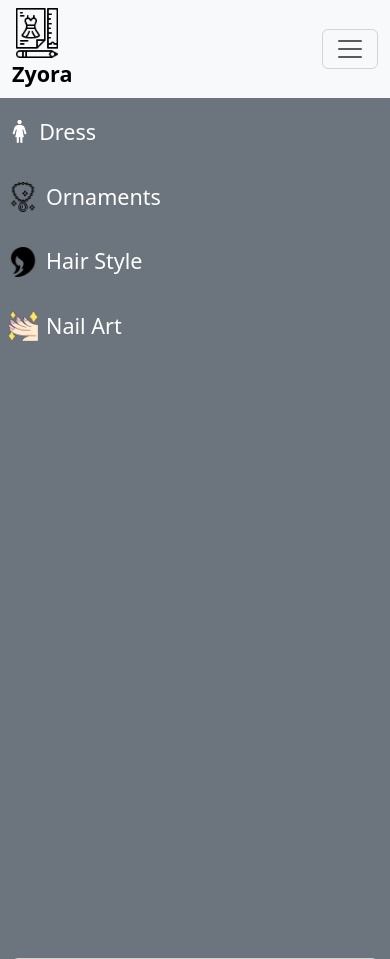
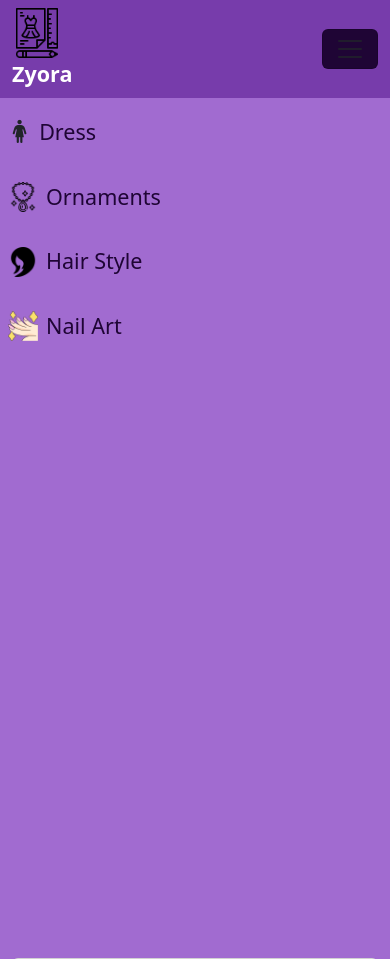
Before and after one commit to sivadharshika/Zyora, a Python web app: template templates/layout.html in a window 390 px wide. Shown: the top 959 px of the page. Run offline with Jinja, Linux system fonts and the light colour scheme; the template is opened without the code that fills it, so the values that code supplies are empty.

Commit message:
Layout Design Completed

```diff
--- a/static/css/index.css
+++ b/static/css/index.css
@@ -10,3 +10,10 @@
 label{
     color: var(--text);
 }
+
+.header{
+    background-color: var(--secondary);
+}
+.sidebar{
+    background-color: var(--primary);
+}
--- a/templates/layout.html
+++ b/templates/layout.html
@@ -5,7 +5,8 @@
     <meta charset="UTF-8">
     <meta name="viewport" content="width=device-width, initial-scale=1.0">
     <title>Zyora </title>
-    <link rel="stylesheet" href="style.css">
+    <link rel="stylesheet" href="../static/css/variable.css">
+    <link rel="stylesheet" href="../static/css/index.css">
     <link rel="stylesheet" href="https://cdn.jsdelivr.net/npm/bootstrap-icons@1.13.1/font/bootstrap-icons.min.css">
     <link href="https://cdn.jsdelivr.net/npm/bootstrap@5.3.8/dist/css/bootstrap.min.css" rel="stylesheet"
         integrity="sha384-sRIl4kxILFvY47J16cr9ZwB07vP4J8+LH7qKQnuqkuIAvNWLzeN8tE5YBujZqJLB" crossorigin="anonymous">
@@ -15,11 +16,11 @@
 </head>
 
 <body>
-    <nav class="navbar navbar-expand-md bg-body-tertiary">
+    <nav class="navbar navbar-expand-md header">
         <div class="container-fluid">
             <div class="w-25">
                 <img src="../static/img/fashion-designer.png" width="50px" alt="logo">
-                <a class="navbar-brand fs-4 fw-bold" href="#">Zyora</a>
+                <a class="navbar-brand fs-4 fw-bold text-white" href="#">Zyora</a>
             </div>
             <button class="navbar-toggler" type="button" data-bs-toggle="offcanvas" data-bs-target="#offcanvasNavbar"
                 aria-controls="offcanvasNavbar" aria-label="Toggle navigation">
@@ -35,18 +36,18 @@
 
                     <form class="d-flex mt-3" role="search">
                         <input class="form-control me-2" type="search" placeholder="Search" aria-label="Search" />
-                        <button class="btn btn-outline-success" type="submit"><i class="bi bi-search"></i></button>
+                        <button class="btn" type="submit"><i class="bi bi-search"></i></button>
                     </form>
 
                     <ul class="navbar-nav pe-3">
                         <li class="nav-item">
-                            <a class="nav-link active" href="#"><i class="bi bi-gear"></i></a>
+                            <a class="nav-link" href="#"><i class="bi bi-bookmark text-white fs-5"></i></a>
                         </li>
                         <li class="nav-item">
-                            <a class="nav-link" href="#"><i class="bi bi-person"></i></a>
+                            <a class="nav-link active" href="#"><i class="bi bi-gear text-white fs-5"></i></a>
                         </li>
                         <li class="nav-item">
-                            <a class="nav-link" href="#"><i class="bi bi-bookmark"></i></a>
+                            <a class="nav-link" href="#"><i class="bi bi-person text-white fs-5"></i></a>
                         </li>
                     </ul>
                 </div>
@@ -55,37 +56,37 @@
     </nav>
     <div class="container-fluid" style="height: 90vh;">
         <div class="row">
-            <div class="col-md-2 p-0 bg-secondary  vh-100">
-                <nav class="navbar-nav">
+            <div class="col-md-2 p-0 sidebar vh-100">
+                <nav class="navbar-nav ">
                     <li class="nav-item p-2">
                         <a class="nav-link d-flex align-items-center gap-2 active" href="#">
-                            <i class="bi bi-person-standing-dress fs-3 text-white"></i>
-                            <span class="fs-4 text-white">Dress</span>
+                            <i class="bi bi-person-standing-dress fs-3 text-dark"></i>
+                            <span class="fs-4">Dress</span>
                         </a>
                     </li>
-                    <li class="nav-item bg-secondary p-2">
+                    <li class="nav-item p-2">
                         <a class="nav-link d-flex align-items-center gap-2 active" href="#">
                             <img src="../static/img/ornaments.png" width="30" alt="Ornaments">
-                            <span class="fs-4 text-white">Ornaments</span>
+                            <span class="fs-4">Ornaments</span>
                         </a>
                     </li>
-                    <li class="nav-item bg-secondary p-2">
+                    <li class="nav-item p-2">
                         <a class="nav-link d-flex align-items-center gap-2 active" href="#">
                             <img src="../static/img/hairstyle.png" width="30" alt="hairstyle">
-                            <span class="fs-4 text-white">Hair Style</span>
+                            <span class="fs-4">Hair Style</span>
                         </a>
                     </li>
-                    <li class="nav-item bg-secondary p-2">
+                    <li class="nav-item p-2">
                         <a class="nav-link d-flex align-items-center gap-2 active" href="#">
                             <img src="../static/img/nail.png" width="30" alt="nailart">
 
-                            <span class="fs-4 text-white">Nail Art</span>
+                            <span class="fs-4">Nail Art</span>
                         </a>
                     </li>
                 </nav>
             </div>
             <div class="col-md-8 "></div>
-            <div class="col-md-2 bg-secondary vh-100">
+            <div class="col-md-2 vh-100 sidebar">
                 <div class="card mt-3" style="width: 100%;">
                     <img src="..." class="card-img-top" alt="...">
                     <div class="card-body">
```
